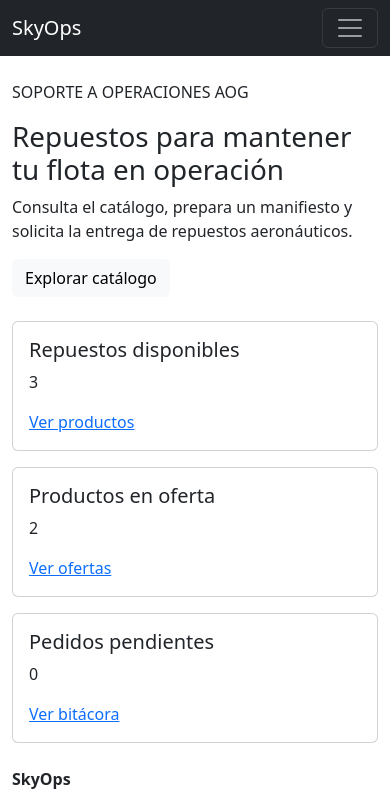
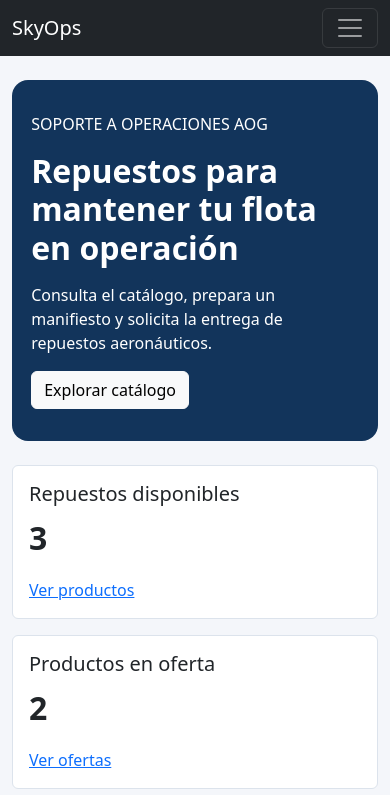
Before and after one commit to kr1ssk/SkyOpsV3, a React (Vite) app in the folder SkyOpsV3/: page / in a window 390 px wide. Shown: the top 795 px of the page. Built offline with nearby package versions, Linux system fonts and the light colour scheme.

Commit message:
agregamos el css para el estilo de la pagina

```diff
--- a/SkyOpsV3/src/styles.css
+++ b/SkyOpsV3/src/styles.css
@@ -0,0 +1,125 @@
+:root {
+  font-family: Arial, Helvetica, sans-serif;
+  color: #172438;
+  background-color: #f4f6fa;
+}
+
+body {
+  margin: 0;
+  background-color: #f4f6fa;
+  color: #172438;
+}
+
+.app {
+  min-height: 100vh;
+  display: flex;
+  flex-direction: column;
+}
+
+h1 {
+  font-size: 2rem;
+  font-weight: 700;
+  margin-bottom: 1rem;
+}
+
+.hero {
+  padding: 3rem 2rem;
+  border-radius: 1rem;
+  background-color: #12345b;
+  color: white;
+}
+
+.hero h1 {
+  max-width: 750px;
+  font-size: 2.6rem;
+}
+
+.hero p {
+  max-width: 700px;
+}
+
+.card {
+  border-color: #dce3ec;
+}
+
+.tarjeta-producto {
+  overflow: hidden;
+}
+
+.imagen-producto {
+  height: 190px;
+  padding: 1rem;
+  object-fit: contain;
+  background-color: #eaf0f7;
+}
+
+.imagen-detalle {
+  width: 100%;
+  max-height: 380px;
+  object-fit: contain;
+  padding: 2rem;
+  background-color: #eaf0f7;
+  border-radius: 1rem;
+}
+
+.precio {
+  font-size: 1.4rem;
+  font-weight: 700;
+  color: #12345b;
+}
+
+.numero {
+  font-size: 2rem;
+  font-weight: 700;
+}
+
+.cantidad {
+  min-width: 80px;
+  max-width: 100px;
+}
+
+.filtro {
+  max-width: 320px;
+}
+
+.formulario-contacto {
+  max-width: 650px;
+}
+
+.table td,
+.table th {
+  vertical-align: middle;
+}
+
+.footer {
+  padding: 1.5rem 0;
+  background-color: #172438;
+  color: white;
+  margin-top: 2rem;
+}
+
+a,
+button,
+input,
+select,
+textarea {
+  scroll-margin-top: 1rem;
+}
+
+@media (max-width: 576px) {
+  h1 {
+    font-size: 1.7rem;
+  }
+
+  .hero {
+    padding: 2rem 1.2rem;
+  }
+
+  .hero h1 {
+    font-size: 2rem;
+  }
+
+  .imagen-producto {
+    height: 170px;
+  }
+}
```
